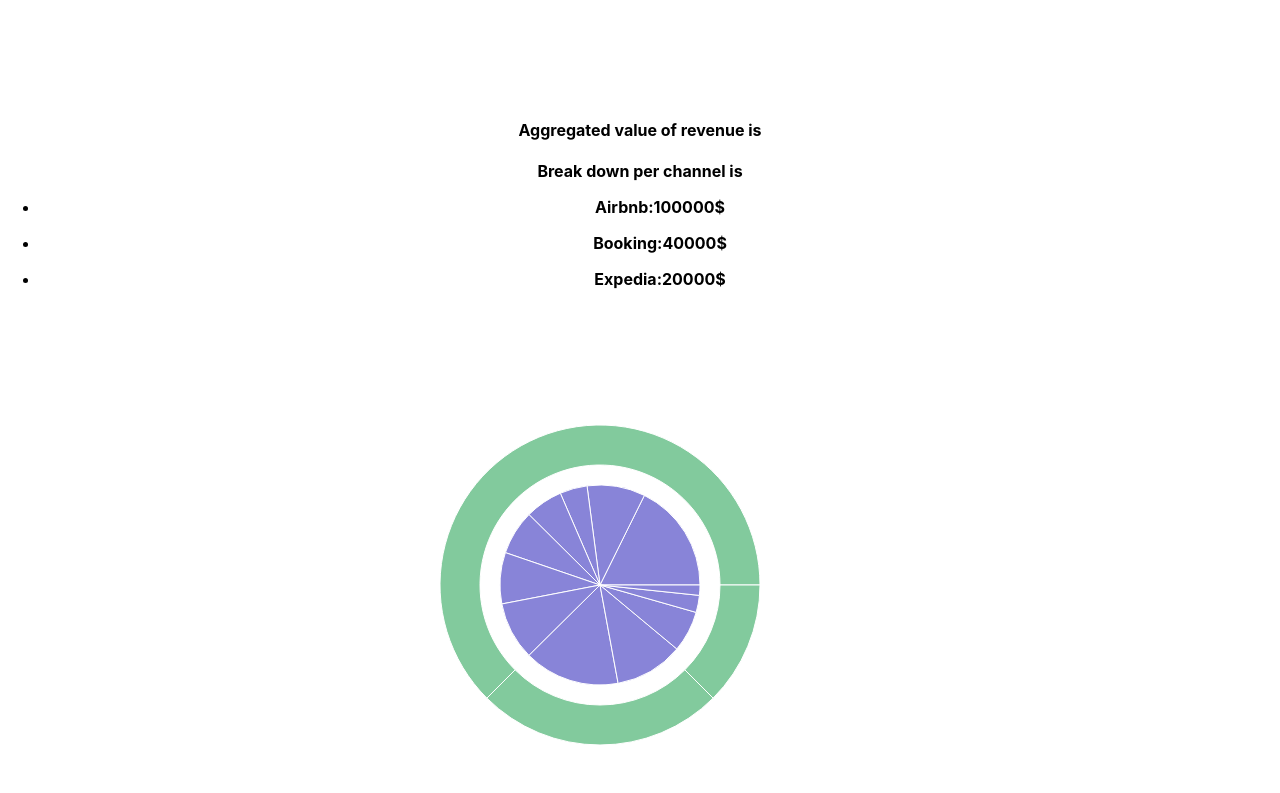
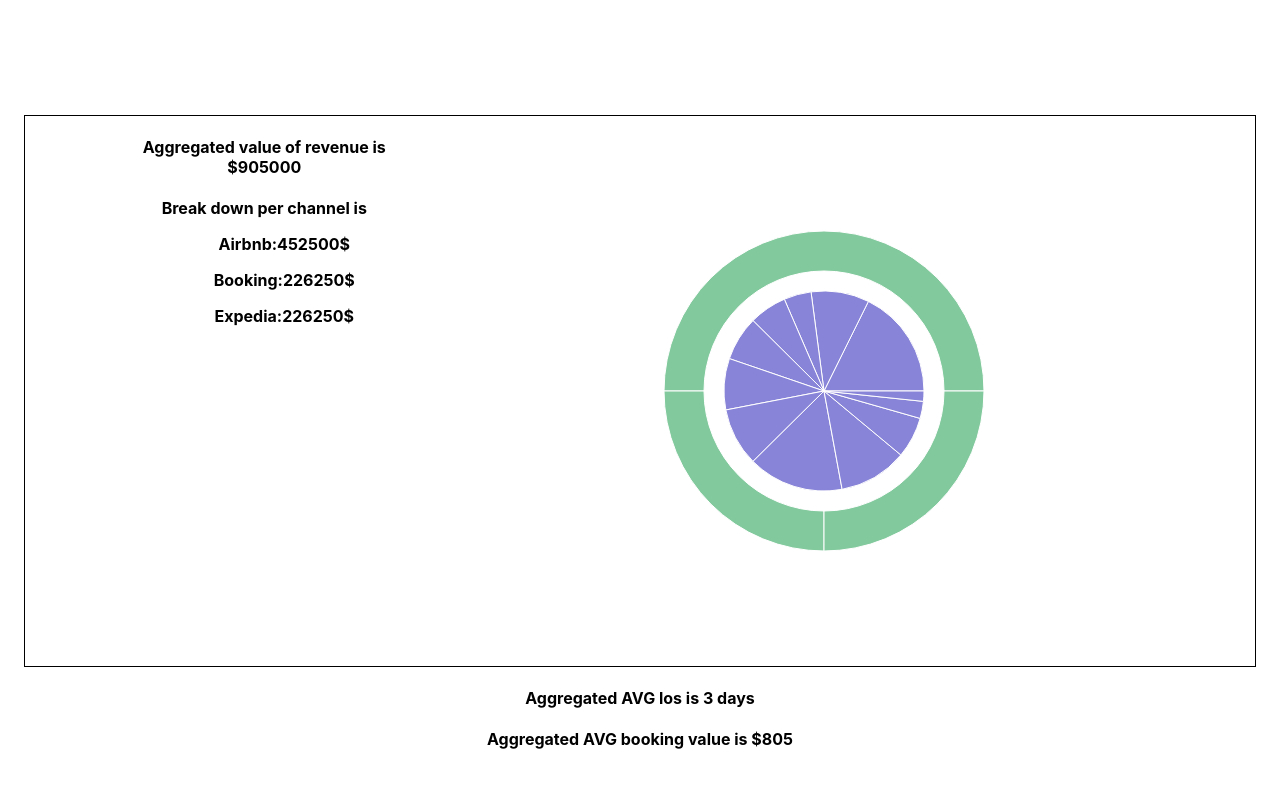
Before and after one commit to Ash000es/OppDashBoard, a React (Create React App) app: page / in a window 1280 px wide. Shown: the part 787-1580 px from the top of the page. Built offline with nearby package versions, Linux system fonts and the light colour scheme.

Commit message:
adding material ui and a bit of styling pie chart

```diff
--- a/package.json
+++ b/package.json
@@ -3,6 +3,7 @@
   "version": "0.1.0",
   "private": true,
   "dependencies": {
+    "@material-ui/core": "^4.11.1",
     "@testing-library/jest-dom": "^5.11.6",
     "@testing-library/react": "^11.2.2",
     "@testing-library/user-event": "^12.2.2",
--- a/src/AVGlosAVGbook.js
+++ b/src/AVGlosAVGbook.js
@@ -44,8 +44,8 @@
     <h4>Aggregated AVG los is {avglos.los} days</h4>
     <h4>Aggregated AVG booking value is ${avgbvalue.bookingValue}</h4>
 
-<LineChart width={1200} height={450} data={data}
-  margin={{ top: 5, right: 30, left: 20, bottom: 20 }}>
+<LineChart width={1200} height={400} data={data}
+  margin={{ top: 40, right: 30, left: 20, bottom: 5 }}>
   <CartesianGrid strokeDasharray="3 3" />
   <XAxis dataKey="date" />
   <YAxis />
--- a/src/App.js
+++ b/src/App.js
@@ -6,13 +6,14 @@
 import {AVGLOSvsBOOK} from './AVGlosAVGbook'
 import {TripleValueComp}from './TripleValuesComp'
 import {ChannelsRev}from './ChannelsRev'
+import Container from '@material-ui/core/Container';
 import './App.css';
 
 export default function App() {
 
 
   return (
-    <div className="App">
+    <Container fixed className="App">
       <h1>Property Manger opps center</h1>
       <AverageDaily/>
       <ChannelOpp/>
@@ -24,6 +25,6 @@
 
 
 
-    </div>
+    </Container>
   );
 }
--- a/src/ChannelsRev.js
+++ b/src/ChannelsRev.js
@@ -1,41 +1,76 @@
-import React, { useEffect, useState } from 'react'
+import React, { useCallback, useEffect, useState } from 'react'
 import { tripleValuesCompare } from './data/bookings-revenue-data'
+import { makeStyles } from '@material-ui/core/styles'
 import { PieChart,Pie, Tooltip  } from 'recharts'
+const useStyles = makeStyles((theme) => ({
+    root: {
+      'max-width': '100%',
+      margin: '1rem auto',
+      display:'flex',
+      justifyContent:'flex-start',
+      border:'1px solid black'
+    },
+    info:{
+        width:'35%',
+        // border:'1px solid green',
+        paddingLeft:'5rem'
+
+    },
+    chart:{
+        width:'65%',
+        // border:'1px solid red',
+        paddingRight:'2rem'
 
 
-  const Channels=[
-      {name:'Airbnb', value:100000},
-      {name:'Booking', value:40000},
-      {name:'Expedia', value:20000}
-    ]
+    }
+  }))
+const reducedValue = (arr) => {
+    return arr.reduce((prev, cur) => {
+      return { revenue: parseInt(prev.revenue+ cur.revenue) }
+    })
+  }
+
 export const ChannelsRev = () => {
+    const classes = useStyles()
   const [data, setData] = useState([])
+  const [totalrev, setTotalRev] = useState({})
+  const [channels, setChannels] = useState([
+    {name:'Airbnb', value:452500},
+    {name:'Booking', value:226250},
+    {name:'Expedia', value:226250}
+  ])
 
   useEffect(() => {
-      function getData(){
-        setData(tripleValuesCompare)
+      function getData(arr){
+        setData(arr)
+        const res= reducedValue(arr)
+        setTotalRev(res)
+
       }
-      getData()
-      console.log(data.Channels,'pp')
+      getData(tripleValuesCompare)
+
+
 
 
 }, [])
   return (
-    <div>
-      <h4>Aggregated value of revenue is </h4>
-      <h4> Break down per channel is {Channels.map(chan=>{
+    <div className={classes.root}>
+    <div className={classes.info}>
+      <h4>Aggregated value of revenue is ${totalrev.revenue} </h4>
+      <h4> Break down per channel is {channels.map(chan=>{
           return(
           <ul chan={chan} key={chan.name}>
-           <li>{chan.name}:{chan.value}$</li>
+           <li style={{listStyle:'none'}}>{chan.name}:{chan.value}$</li>
           </ul>
        ) })}</h4>
-      <PieChart width={1200} height={550}>
+       </div>
+       <div className={classes.chart}>
+      <PieChart width={800} height={550}>
       <Tooltip/>
   <Pie data={data} dataKey="revenue" nameKey="month" cx="50%" cy="50%" outerRadius={100} fill="#8884d8" />
-
-  <Pie data={Channels} dataKey="value" nameKey="name" cx="50%" cy="50%" innerRadius={120} outerRadius={160} fill="#82ca9d" label />
+  <Pie data={channels} dataKey="value" nameKey="name" cx="50%" cy="50%" innerRadius={120} outerRadius={160} fill="#82ca9d" label />
 </PieChart>
-
+   </div>
     </div>
   )
 }
```
Also changed, not shown: 1 other file (tests, documents, lock files or other folders).
